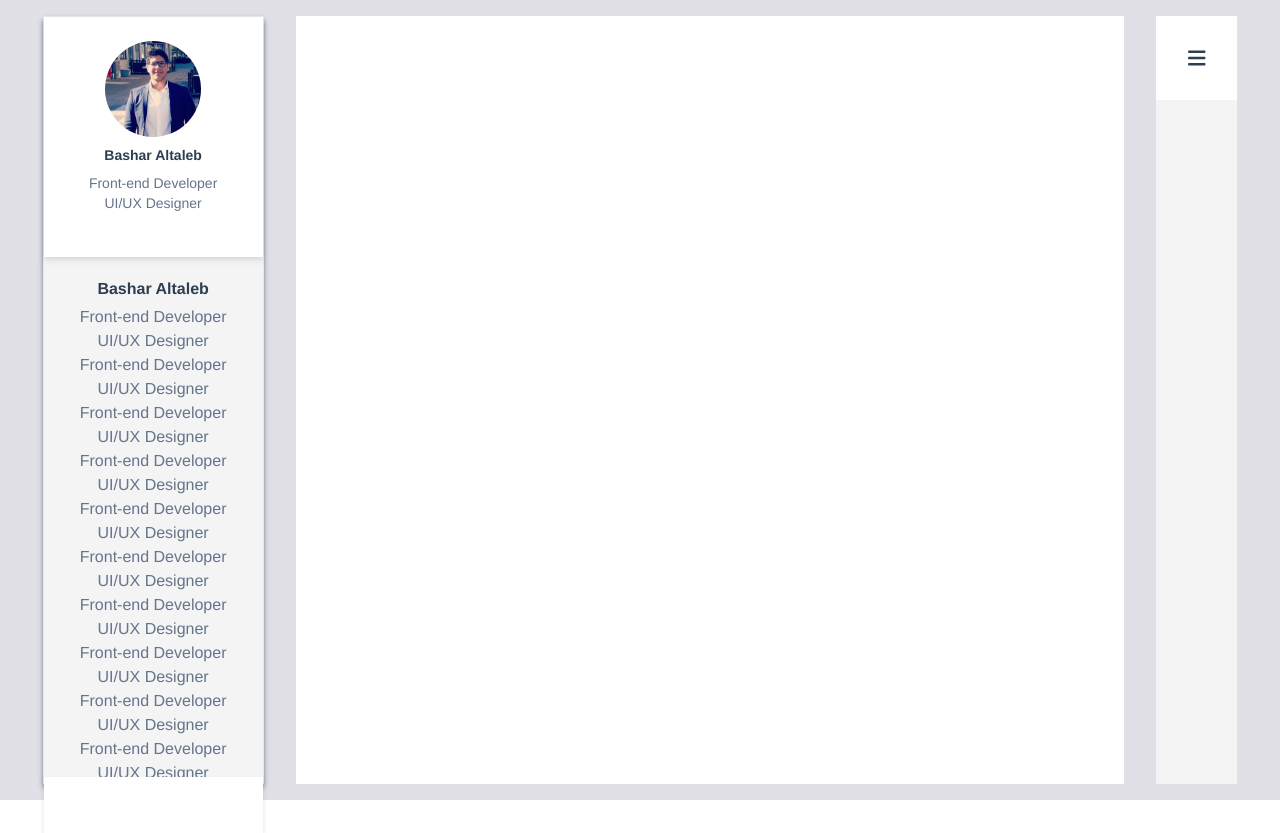
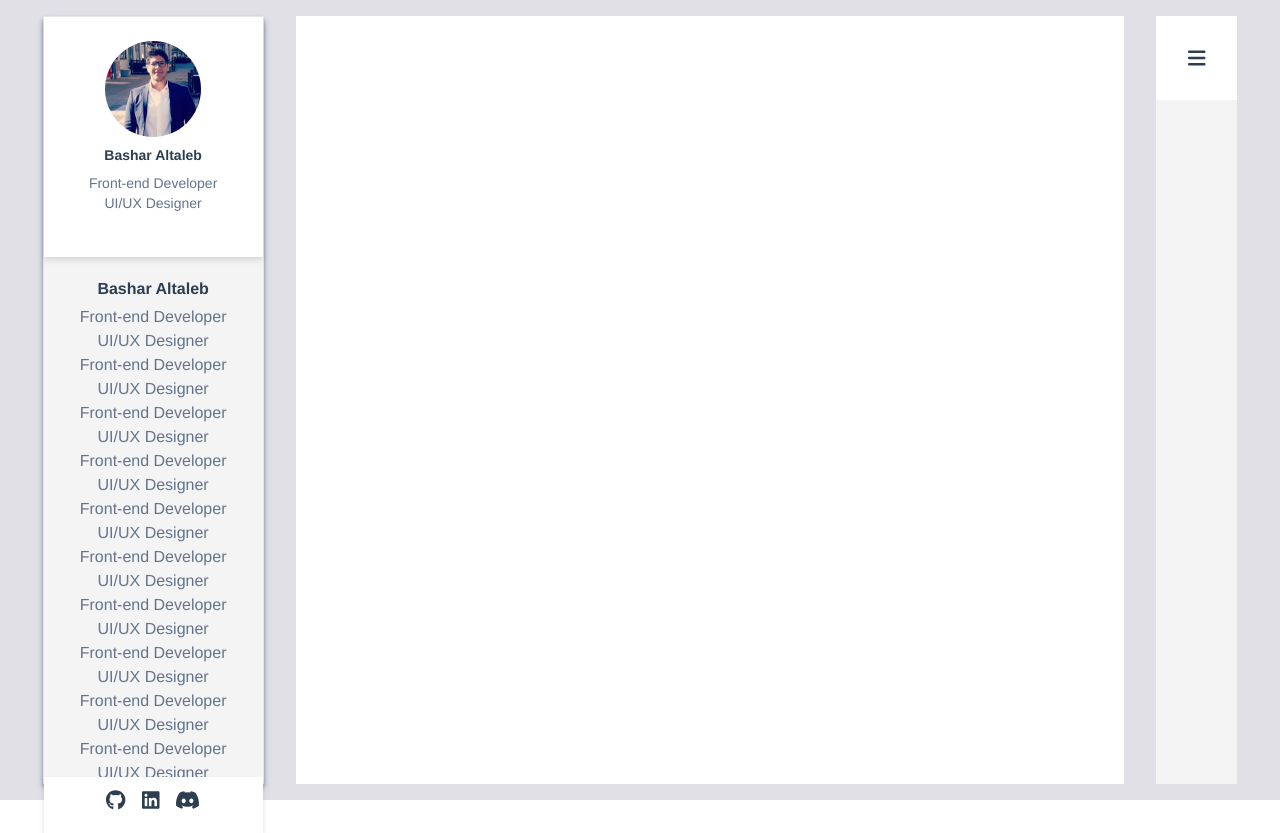
Before and after one commit to bashikr/portfolio-vue, a Vue app: page / in a window 1280 px wide. Built offline with nearby package versions, Linux system fonts and the light colour scheme.

Commit message:
Add social media connection icons to the left sidebar and fix height

```diff
--- a/src/components/LeftSidebar/Footer.vue
+++ b/src/components/LeftSidebar/Footer.vue
@@ -1,6 +1,16 @@
 <template>
   <footer class="bg-white drop-shadow-md h-14">
-
+    <div class="flex-auto space-x-4 p-3">
+      <a href="https://github.com/bashikr" target="_blank"
+        ><fa class="fa-lg" :icon="['fab', 'github']" />
+      </a>
+      <a href="https://www.linkedin.com/in/bashar-altaleb/" target="_blank"
+        ><fa class="fa-lg" :icon="['fab', 'linkedin']"
+      /></a>
+      <a href="https://discordapp.com/users/623325439619891204/" target="_blank"
+        ><fa class="fa-lg" :icon="['fab', 'discord']"
+      /></a>
+    </div>
   </footer>
 </template>
 
--- a/src/components/LeftSidebar/Header.vue
+++ b/src/components/LeftSidebar/Header.vue
@@ -1,11 +1,11 @@
 <template>
   <header class=" h-60 bg-white drop-shadow-md ">
     <div class="flex justify-center items-center pt-6 ">
-      <img
+      <a href="/#"><img
         class="w-24 rounded-full"
         src="../../assets/bashar_logo.jpg"
         alt="Bashar Altaleb"
-      />
+      /></a>
     </div>
     <p class="pt-2 font-bold text-sm">Bashar Altaleb</p>
     <div class="pt-2 text-slate-500 text-sm">
--- a/src/components/LeftSidebar/Wrapper.vue
+++ b/src/components/LeftSidebar/Wrapper.vue
@@ -1,5 +1,5 @@
 <template>
-  <div class="h-full bg-blue-700 border shadow-md shadow-slate-500">
+  <div class="h-full border shadow-md shadow-slate-500">
     <Header/>
     <Main/>
     <Footer/>
```
